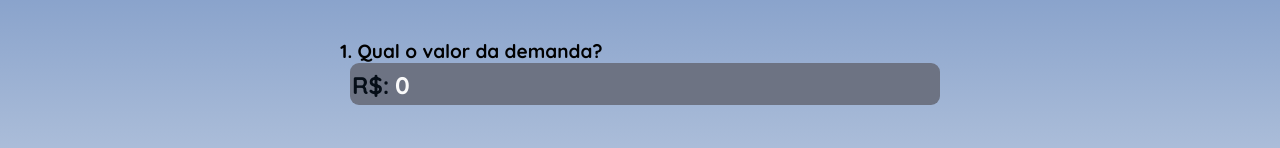
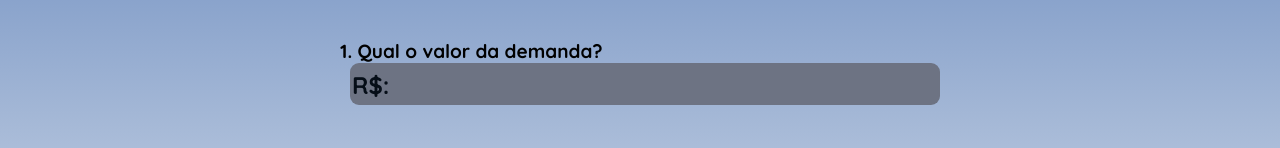
Before and after one commit to IgorMarinhoArgollo/calculadora_acb, a React (Vite) app: page / in a window 1280 px wide. Shown: the part 213-361 px from the top of the page. Built offline with nearby package versions, Linux system fonts and the light colour scheme.

Commit message:
fix: fixing base state of va

```diff
--- a/src/Components/Survey/Survey.jsx
+++ b/src/Components/Survey/Survey.jsx
@@ -2,7 +2,7 @@ import { useState } from 'react';
 import './Survey.scss';
 
 export default function Survey() {
-  const [disputeValue, setDisputeValue] = useState(0);
+  const [disputeValue, setDisputeValue] = useState();
   const [disputeType, setDisputeType] = useState('');
   const [numberOfArbitrators, setNumberOfArbitrators] = useState(0);
   const [showResult, setShowResult] = useState(false);
```
